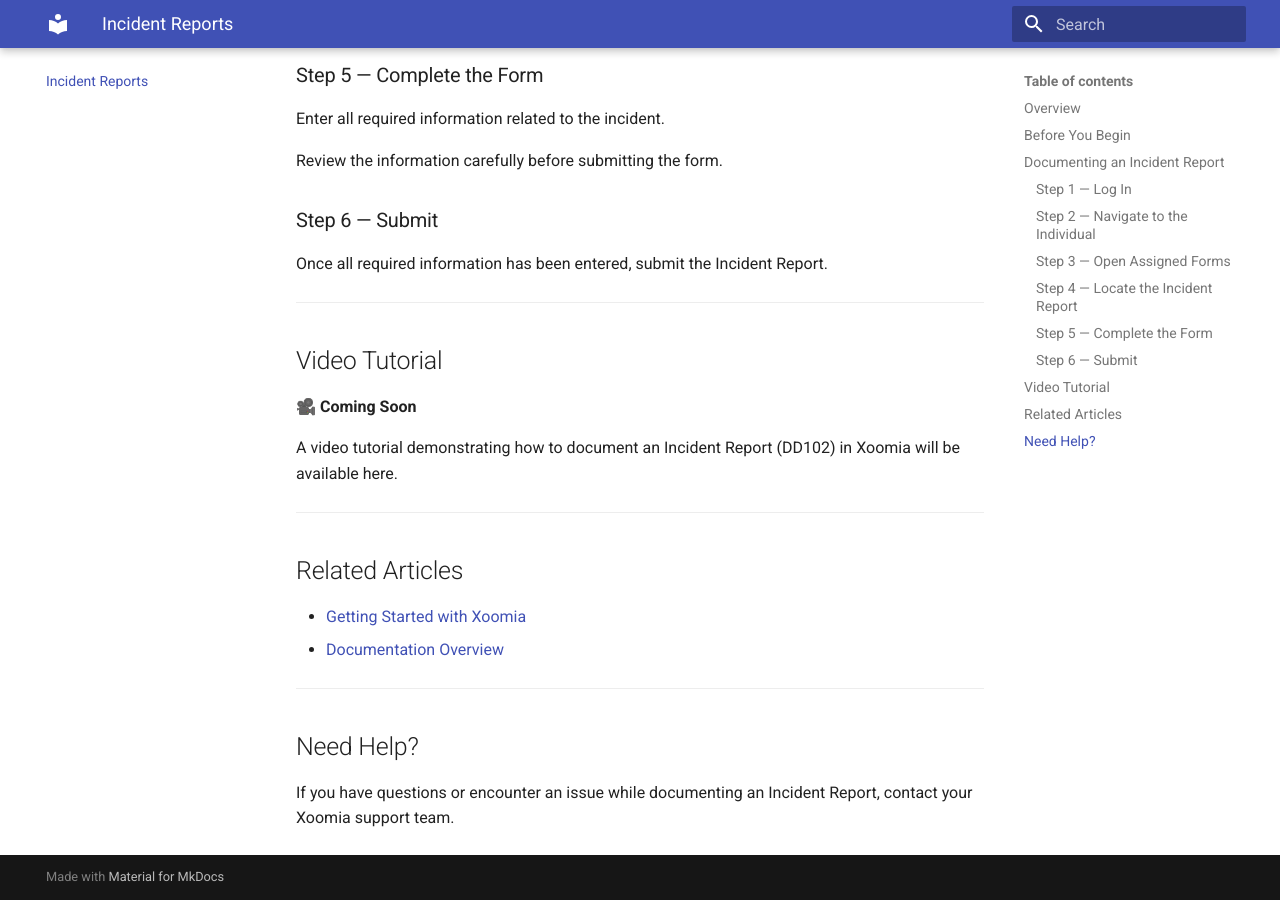
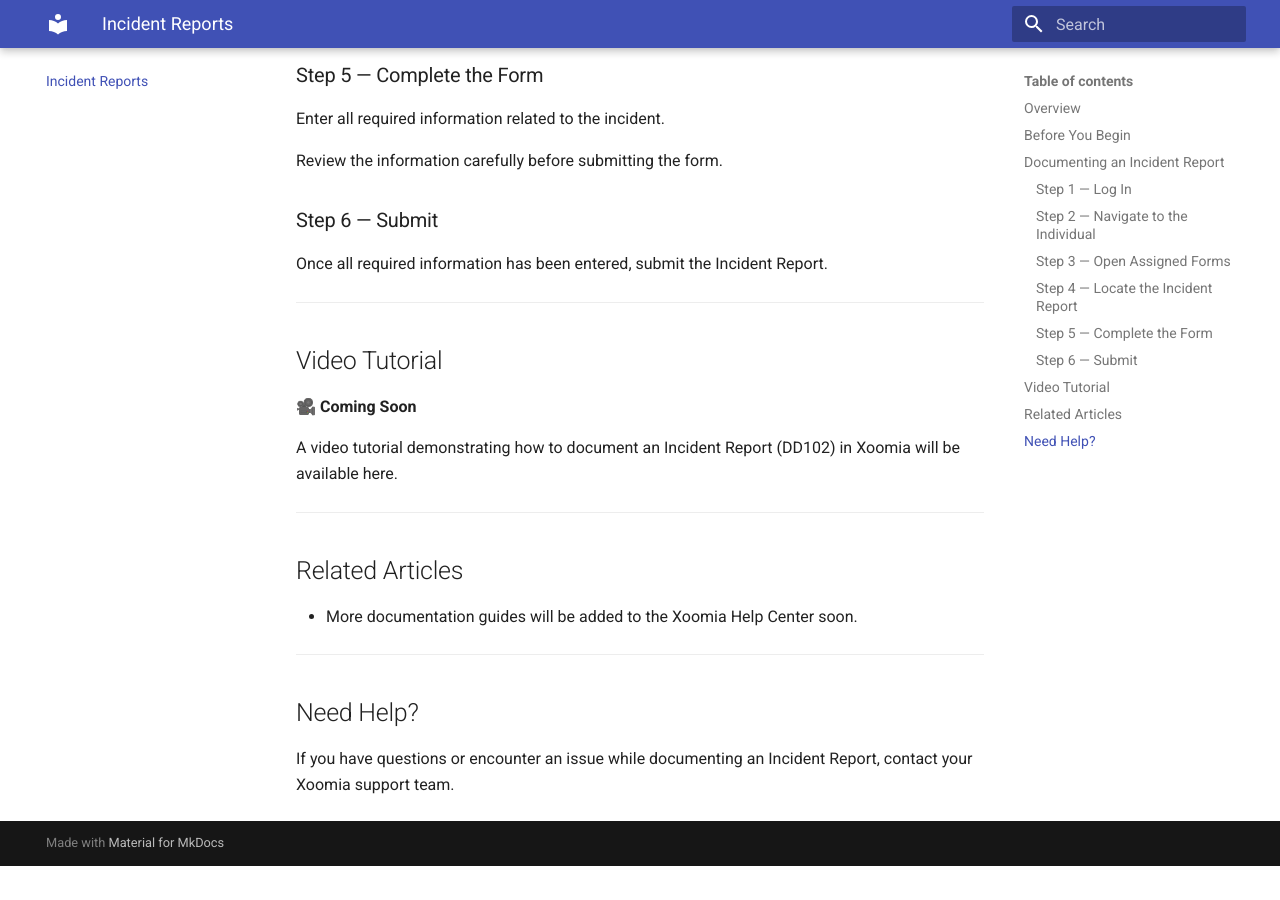
Before and after one commit to XoomiaMain/xoomia-help-center, an MkDocs documentation site: the page built from docs/incident-reports.md, in a window 1280 px wide and 900 px high, scrolled down 1320 px. Built offline with MkDocs 1.6.1 and Material for MkDocs 9.7.7, drawn with Linux system fonts in a browser that asks for light colours; after the commit the page ends 2186 px from its top, so only the background shows below that.

Commit message:
Remove broken article links

```diff
--- a/docs/incident-reports.md
+++ b/docs/incident-reports.md
@@ -66,8 +66,7 @@ A video tutorial demonstrating how to document an Incident Report (DD102) in Xoo
 
 ## Related Articles
 
-- [Getting Started with Xoomia](../getting-started/introduction.md)
-- [Documentation Overview](incident-reports.md)
+- More documentation guides will be added to the Xoomia Help Center soon.
 
 ---
 
```
